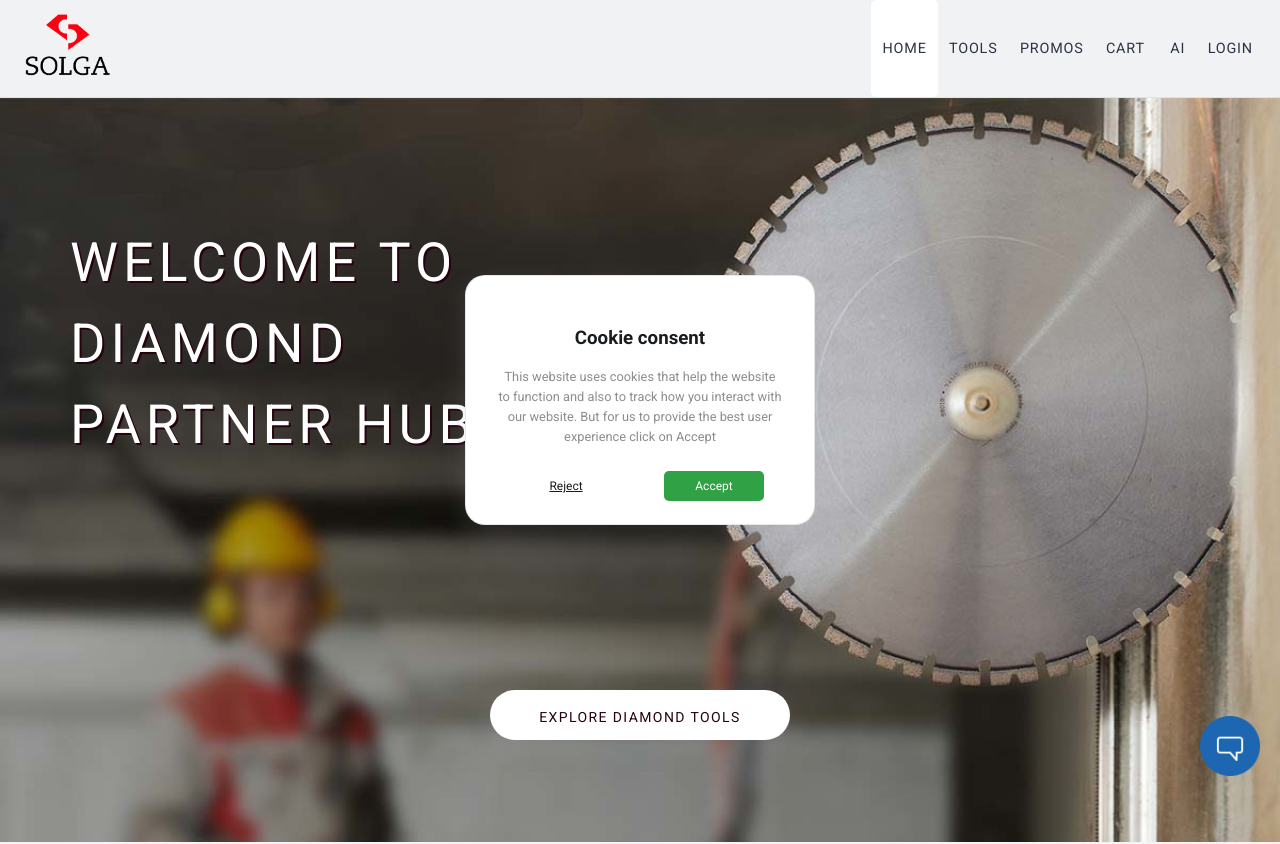
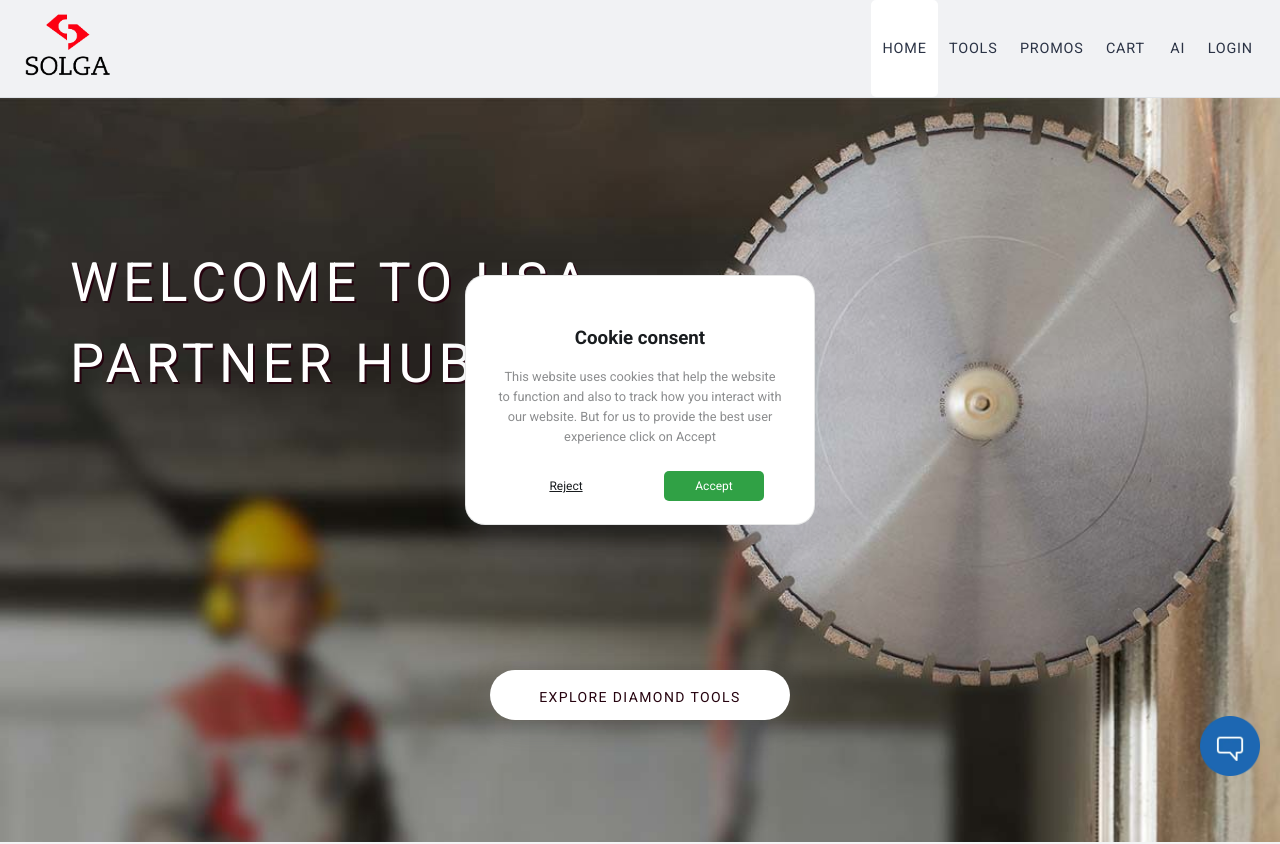
Before and after one commit to dmoiseev22/PartnerHub, a React (Vite) app: page / in a window 1280 px wide. Shown: the top 844 px of the page. Built offline with nearby package versions, Linux system fonts and the light colour scheme; no server answers; the database is empty; sample sign-in values are in the browser's storage.

Commit message:
home pg minor update (cis to usa)

```diff
--- a/src/pages/home/Home.jsx
+++ b/src/pages/home/Home.jsx
@@ -18,7 +18,7 @@ export default function Home() {
 
         <div>
             <div className="home-page-welcome-section" style={{backgroundImage: `url(${backgroundImg})`}}>
-                <h1>WELCOME TO DIAMOND PARTNER HUB <br/>
+                <h1>WELCOME TO USA PARTNER HUB <br/>
                     {/* <span className="home-page-secondary-title">Your knowledge base</span> */}
                 </h1>
                 <Link to="/tools">
```
